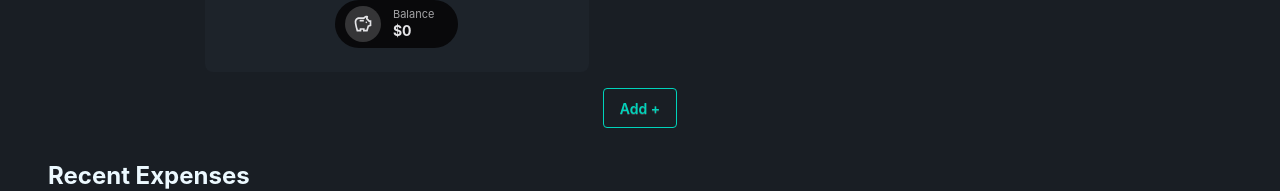
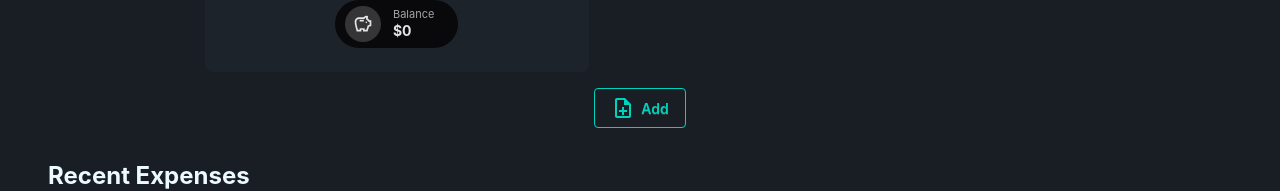
Before and after one commit to Davinderjeet564-hue/ExpenseTrackerProject, a React (Vite) app: page / in a window 1280 px wide. Shown: the part 227-418 px from the top of the page. Built offline with nearby package versions, Linux system fonts and the light colour scheme.

Commit message:
improved ui with icons

```diff
--- a/src/App.tsx
+++ b/src/App.tsx
@@ -4,6 +4,7 @@ import Stats from "./components/Stats";
 import SearchBar from "./components/SearchBar";
 import AddTransaction from "./components/AddTransaction";
 import RecentTransactions from "./components/ShowRecentTransaction";
+import { MdOutlineNoteAdd } from "react-icons/md";
 
 export interface Expense {
   id: string;
@@ -118,7 +119,7 @@ function App() {
           className="btn btn-outline btn-accent active:shadow-lg hover:shadow-lg focus:shadow-lg focus:outline-1 focus:outline-accent outline-offset-2 transition-all duration-200 ease-in-out"
           onClick={() => setShowModal(!showModal)}
         >
-          Add +
+          <MdOutlineNoteAdd size={24}/> Add
         </button>
       </div>
       {showModal && (
--- a/src/components/Header.tsx
+++ b/src/components/Header.tsx
@@ -2,7 +2,7 @@ import {useState,useEffect} from 'react'
 import { FaMoneyBillAlt } from "react-icons/fa";
 import { IoIosColorPalette } from "react-icons/io";
 
-const THEMES = ["light", "dark", "cupcake"]
+const THEMES = ["light", "dark", "cupcake", "dracula", "sunset", "luxury"]
 
 function Header() {
 
--- a/src/components/ShowRecentTransaction.tsx
+++ b/src/components/ShowRecentTransaction.tsx
@@ -61,7 +61,7 @@ function ShowRecentTransactions({ expense, onDelete, onEdit }: ShowRecentTransac
       <div className="flex-1">
         <h2 className="font-bold text-2xl mb-6 ml-8">Recent Expenses</h2>
         {expense.length === 0 && (
-          <p className="opacity-50 text-center py-8 flex gap-2 items-center justify-center text-xl "><CiNoWaitingSign size={24}/>No expenses yet</p>
+          <p className="opacity-50 text-center py-8 flex gap-2 items-center justify-center text-xl"><CiNoWaitingSign size={24}/>No expenses yet</p>
         )}
         <div className="flex justify-center items-center gap-4 flex-1 flex-wrap">
             {expense.map((transaction) => {
--- a/src/index.css
+++ b/src/index.css
@@ -1,4 +1,4 @@
 @import "tailwindcss";
 @plugin "daisyui" {
-  themes: light --default, dark --prefersdark, cupcake;
+  themes: light --default, dark --prefersdark, cupcake, dracula, sunset, luxury;
 }
```
